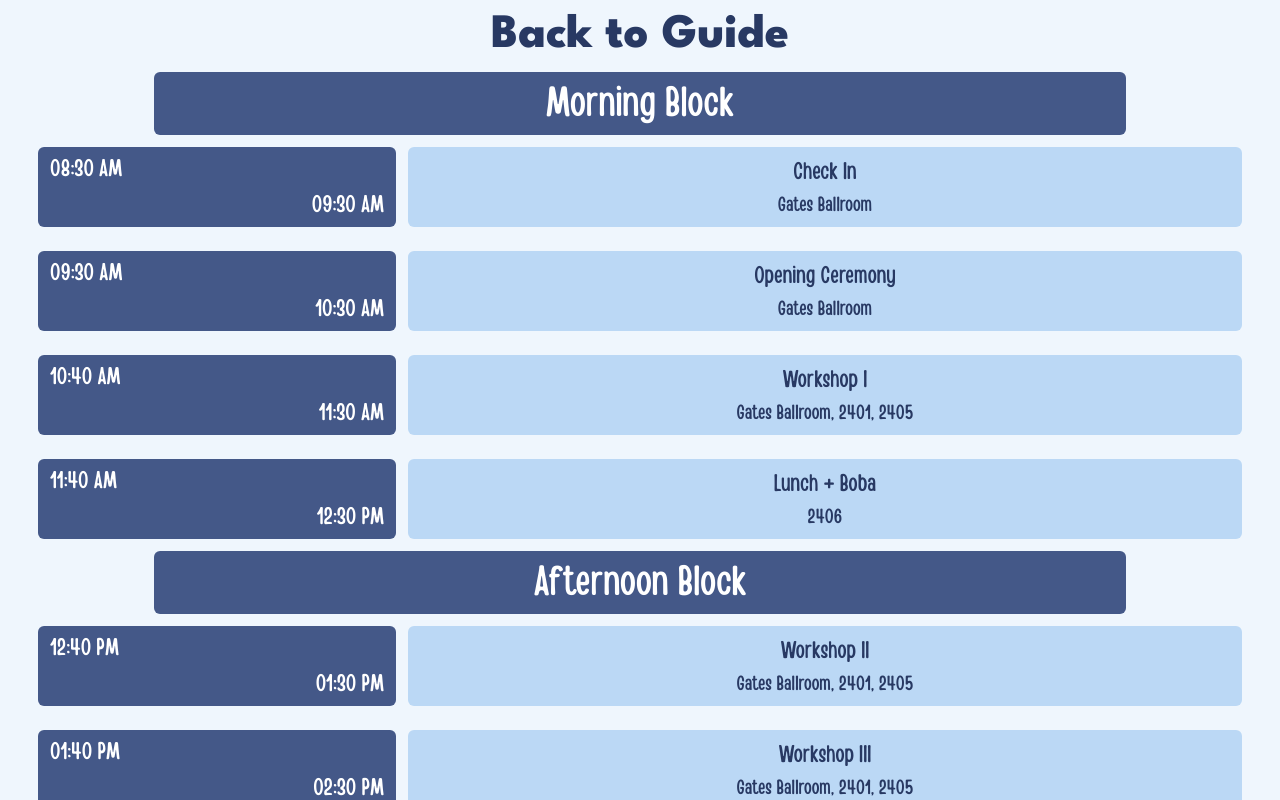
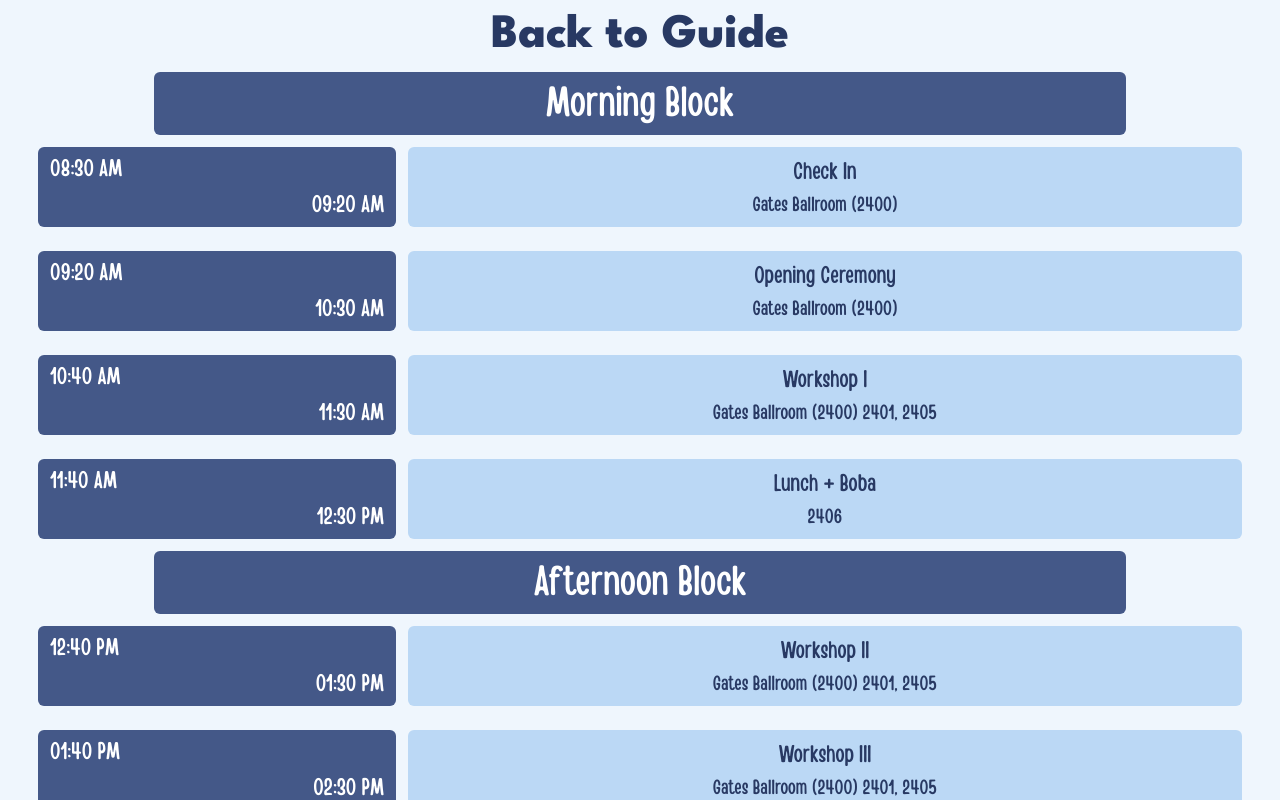
Before and after one commit to victoriaemily/SASE-SCRC, a Next.js app: page /guide/schedule in a window 1280 px wide. Shown: the top 800 px of the page. Built offline with nearby package versions, Linux system fonts and the light colour scheme.

Commit message:
Updated schedule

```diff
--- a/src/assets/events.js
+++ b/src/assets/events.js
@@ -9,11 +9,11 @@ const morningEvents = [
 	{
 		name: "Check In",
 		id: "check-in",
-		location: "Gates Ballroom",
+		location: "Gates Ballroom (2400)",
 		description:
 			"Check in is available outside the Gates Ballroom starting at 8:30 AM until 9:30 AM.",
 		start_time: new Date("2024-03-02T08:30:00"),
-		end_time: new Date("2024-03-02T09:30:00"),
+		end_time: new Date("2024-03-02T09:20:00"),
 		status: "On Time",
 		isTransition: false,
 		isWorkshop: false,
@@ -21,10 +21,10 @@ const morningEvents = [
 	{
 		name: "Opening Ceremony",
 		id: "opening-ceremony",
-		location: "Gates Ballroom",
+		location: "Gates Ballroom (2400)",
 		description:
 			"The opening ceremony will be held at the Gates Ballroom. The event starts at 9:30 AM and runs until 10:30 AM.\nTo welcome you all to SCRC 2024, we have two keynote speakers, Darryl Gaines of NASA and Yash Gidh of Shell, taking the stage. You can find more information about the speakers in our magazine.\nIt is with our best wishes that we will embark on this flight together through the day!",
-		start_time: new Date("2024-03-02T09:30:00"),
+		start_time: new Date("2024-03-02T09:20:00"),
 		end_time: new Date("2024-03-02T10:30:00"),
 		status: "On Time",
 		isTransition: false,
@@ -43,25 +43,25 @@ const morningEvents = [
 	{
 		name: "Workshop I",
 		option1: {
-			name: "TI Workshop",
-			location: "Gates Ballroom",
-			description:
-				"Join Texas Instruments to learn the ins and outs of a perfect resume for standing out in job applications!",
-		},
-		option2: {
 			name: "ACCMA Workshop",
-			location: "Room 2401",
+			location: "Gates Ballroom (2400)",
 			description:
 				"Want to get an Internship or Job with ACCMA? Come and learn more about who they are and what they do!",
 		},
-		option3: {
+		option2: {
 			name: "Graduate Student Panel",
 			location: "Room 2405",
 			description:
 				"Come talk with TAMU graduate students for their experiences on post undergraduate life!",
 		},
+		option3: {
+			name: "Origami",
+			location: "1400",
+			description:
+				"Wake up for the day and let your creativity spill out a little with some arts and crafts!",
+		},
 		id: "workshop-1",
-		location: "Gates Ballroom, 2401, 2405",
+		location: "Gates Ballroom (2400) 2401, 2405",
 		description: "The first block of workshops run from 10:40 AM to 11:30 AM.",
 		start_time: new Date("2024-03-02T10:40:00"),
 		end_time: new Date("2024-03-02T11:30:00"),
@@ -110,12 +110,12 @@ const afternoonEvents = [
 		},
 		option3: {
 			name: "Dance",
-			location: "Gates Ballroom",
+			location: "Gates Ballroom (2400)",
 			description:
 				"Come join TAMU's KDA (Korean Dance Association) where you will be taught to dance Twice's hit song “What is Love?”",
 		},
 		id: "workshop-2",
-		location: "Gates Ballroom, 2401, 2405",
+		location: "Gates Ballroom (2400) 2401, 2405",
 		description: "The second block of workshops run from 12:40 PM to 1:30 PM.",
 		start_time: new Date("2024-03-02T12:40:00"),
 		end_time: new Date("2024-03-02T13:30:00"),
@@ -137,7 +137,7 @@ const afternoonEvents = [
 		name: "Workshop III",
 		option1: {
 			name: "GE Vernova Workshop",
-			location: "Gates Ballroom",
+			location: "Gates Ballroom (2400)",
 			description:
 				"Ever struggle with interviews? Join GE Vernova as they go over their tips and tricks to having a successful interview!",
 		},
@@ -154,7 +154,7 @@ const afternoonEvents = [
 				"Come meet new people with unique stories in a fast paced networking environment!",
 		},
 		id: "workshop-3",
-		location: "Gates Ballroom, 2401, 2405",
+		location: "Gates Ballroom (2400) 2401, 2405",
 		description: "The third block of workshops run from 1:40 PM to 2:30 PM.",
 		start_time: new Date("2024-03-02T13:40:00"),
 		end_time: new Date("2024-03-02T14:30:00"),
@@ -176,7 +176,7 @@ const afternoonEvents = [
 		name: "Workshop IV",
 		option1: {
 			name: "NASA Workshop",
-			location: "Gates Ballroom",
+			location: "Gates Ballroom (2400)",
 			description:
 				"Join NASA as they discuss many aspects of industry life including work life balance, finances, health, and other general advice!",
 		},
@@ -187,13 +187,13 @@ const afternoonEvents = [
 				"Ever wonder what life after college is like? Join SASE Alumni as they discuss their post-college experiences",
 		},
 		option3: {
-			name: "Origami",
-			location: "Room 1400",
+			name: "TI Workshop",
+			location: "Room 2401",
 			description:
-				"Wind down and let your creativity spill out a little with some arts and crafts!",
+				"Join Texas Instruments to learn the ins and outs of a perfect resume for standing out in job applications!",
 		},
 		id: "workshop-4",
-		location: "Gates Ballroom, 1400, 2405",
+		location: "Gates Ballroom (2400) 1400, 2405",
 		description: "The fourth block of workshops run from 2:40 PM to 3:30 PM.",
 		start_time: new Date("2024-03-02T14:40:00"),
 		end_time: new Date("2024-03-02T15:30:00"),
@@ -214,7 +214,7 @@ const afternoonEvents = [
 	{
 		name: "Closing Ceremony",
 		id: "closing-ceremony",
-		location: "2400",
+		location: "Gates Ballroom (2400)",
 		description:
 			"The closing ceremony will be held in room 2400. The event starts at 3:40 PM and runs until 4:20 PM.\nCome gather together as we thank everyone for allowing such a successful event to be possible.\nWe will provide you with reminders and any important and final remarks before we end off our journey.",
 		start_time: new Date("2024-03-02T15:40:00"),
```
